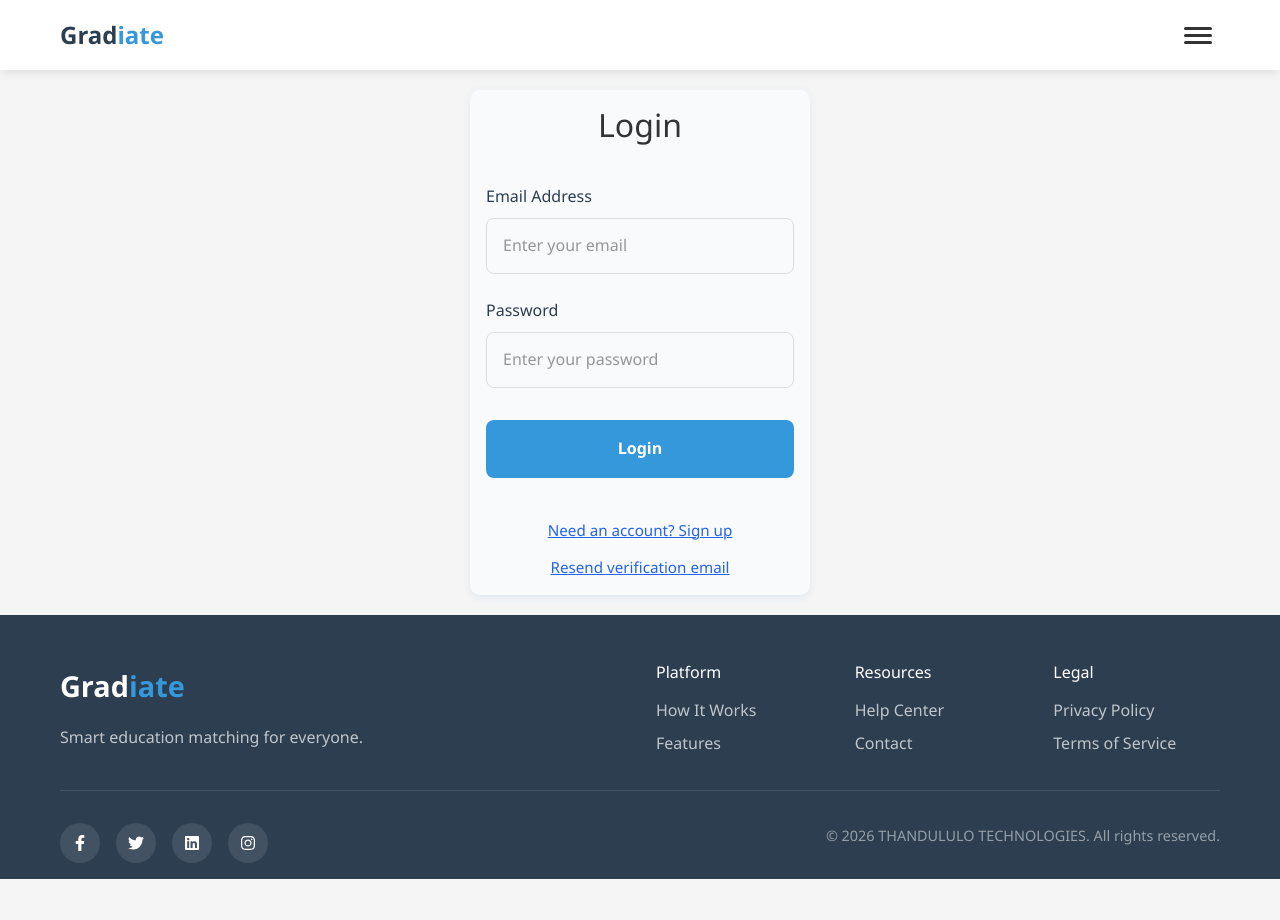
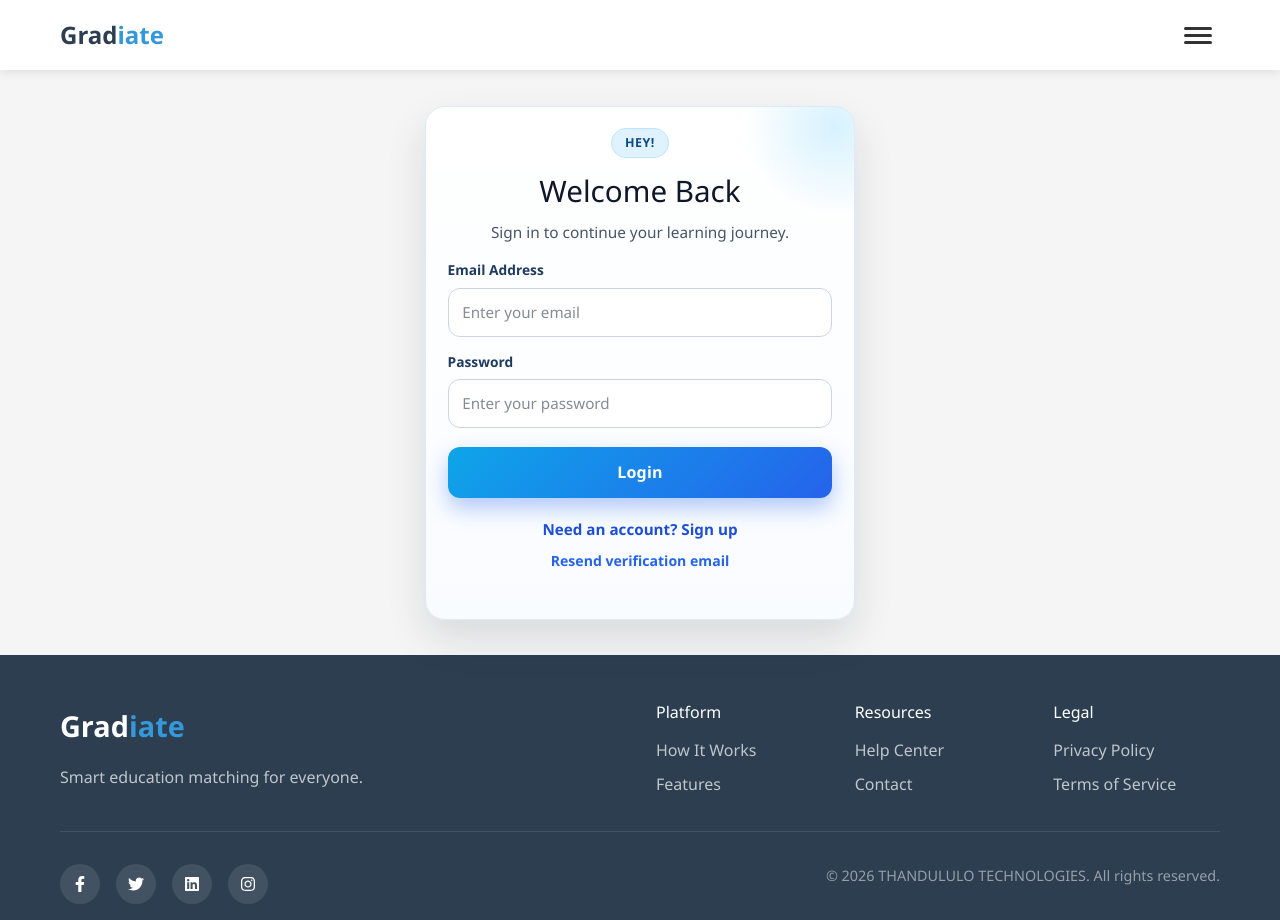
Before and after one commit to 25001502/Gradiate, a React (Vite) app: page /auth in a window 1280 px wide. Before the commit the page ends 879 px from the top, so only its background shows below. Built offline with nearby package versions, Linux system fonts and the light colour scheme; no server answers; the HTML template or start-up script is replaced by a standard one.

Commit message:
fixed login page

```diff
--- a/src/AuthForm.jsx
+++ b/src/AuthForm.jsx
@@ -143,20 +143,28 @@ export default function AuthForm() {
 
       {/* MAIN FORM */}
       <div
+        className="auth-shell"
         style={{
-          maxWidth: 340,
-          width: "95vw",
-          margin: "1.2rem auto",
-          padding: "1rem",
-          background: "#f8fafc",
-          borderRadius: 10,
-          boxShadow: "0 2px 8px #e0e7ef",
+          maxWidth: 430,
+          width: "94vw",
+          margin: "2.2rem auto",
+          padding: "1.35rem",
+          background: "linear-gradient(180deg, #ffffff 0%, #f9fcff 100%)",
+          borderRadius: 20,
+          border: "1px solid #dbeafe",
+          boxShadow: "0 18px 40px rgba(15, 23, 42, 0.12)",
         }}
       >
         <form className="login-form" onSubmit={handleEmailSubmit}>
-            <h2 style={{ textAlign: "center", marginBottom: 16 }}>
-              {isLogin ? "Login" : "Create Account"}
+            <div className="auth-badge">Hey! </div>
+            <h2 className="auth-title">
+              {isLogin ? "Welcome Back" : "Create Your Account"}
             </h2>
+            <p className="auth-subtitle">
+              {isLogin
+                ? "Sign in to continue your learning journey."
+                : "Join Gradiate and unlock personalized education matching."}
+            </p>
             {!isLogin && (
               <div className="form-group">
                 <label htmlFor="username">Username</label>
@@ -199,18 +207,11 @@ export default function AuthForm() {
             <button type="submit" className="btn btn-login" disabled={loading}>
               {loading ? "Please wait..." : isLogin ? "Login" : "Sign Up"}
             </button>
-            <div style={{ textAlign: "center", marginTop: "1rem" }}>
+            <div className="auth-actions">
               <button
                 onClick={() => setIsLogin(!isLogin)}
                 type="button"
-                style={{
-                  background: "none",
-                  border: "none",
-                  color: "#2563eb",
-                  cursor: "pointer",
-                  textDecoration: "underline",
-                  fontSize: "0.95rem",
-                }}
+                className="auth-link-btn"
               >
                 {isLogin
                   ? "Need an account? Sign up"
@@ -220,16 +221,7 @@ export default function AuthForm() {
                 <button
                   type="button"
                   onClick={resendVerificationEmail}
-                  style={{
-                    display: "block",
-                    margin: "0.75rem auto 0",
-                    background: "none",
-                    border: "none",
-                    color: "#2563eb",
-                    cursor: "pointer",
-                    textDecoration: "underline",
-                    fontSize: "0.95rem",
-                  }}
+                  className="auth-link-btn auth-link-btn-secondary"
                 >
                   Resend verification email
                 </button>
@@ -288,7 +280,157 @@ export default function AuthForm() {
         </div>
       </footer>
       <style>{`
+  .auth-shell {
+    position: relative;
+    overflow: hidden;
+  }
+
+  .auth-shell::before {
+    content: "";
+    position: absolute;
+    width: 180px;
+    height: 180px;
+    background: radial-gradient(circle, rgba(56, 189, 248, 0.2) 0%, rgba(56, 189, 248, 0) 70%);
+    top: -70px;
+    right: -70px;
+    pointer-events: none;
+  }
+
+  .login-form {
+    position: relative;
+    z-index: 1;
+    display: flex;
+    flex-direction: column;
+    gap: 0.85rem;
+  }
+
+  .auth-badge {
+    align-self: center;
+    background: #e0f2fe;
+    color: #0f4c81;
+    border: 1px solid #bae6fd;
+    border-radius: 999px;
+    padding: 0.25rem 0.8rem;
+    font-size: 0.78rem;
+    letter-spacing: 0.04em;
+    text-transform: uppercase;
+    font-weight: 700;
+  }
+
+  .auth-title {
+    text-align: center;
+    margin: 0.2rem 0 0;
+    font-size: 1.85rem;
+    line-height: 1.1;
+    color: #0f172a;
+  }
+
+  .auth-subtitle {
+    margin: 0;
+    text-align: center;
+    color: #475569;
+    font-size: 0.96rem;
+  }
+
+  .form-group {
+    display: flex;
+    flex-direction: column;
+    gap: 0.4rem;
+  }
+
+  .form-group label {
+    font-size: 0.86rem;
+    font-weight: 700;
+    color: #1e3a5f;
+  }
+
+  .form-group input {
+    width: 100%;
+    border: 1px solid #cbd5e1;
+    border-radius: 12px;
+    padding: 0.72rem 0.85rem;
+    font-size: 0.95rem;
+    color: #0f172a;
+    background: #ffffff;
+    transition: border-color 0.18s ease, box-shadow 0.18s ease, transform 0.18s ease;
+  }
+
+  .form-group input:focus {
+    outline: none;
+    border-color: #38bdf8;
+    box-shadow: 0 0 0 4px rgba(56, 189, 248, 0.16);
+    transform: translateY(-1px);
+  }
+
+  .btn.btn-login {
+    margin-top: 0.35rem;
+    border: 0;
+    border-radius: 12px;
+    padding: 0.78rem 1rem;
+    background: linear-gradient(135deg, #0ea5e9 0%, #2563eb 100%);
+    color: #ffffff;
+    font-weight: 700;
+    font-size: 1rem;
+    letter-spacing: 0.01em;
+    cursor: pointer;
+    box-shadow: 0 10px 22px rgba(37, 99, 235, 0.35);
+    transition: transform 0.2s ease, box-shadow 0.2s ease, filter 0.2s ease;
+  }
+
+  .btn.btn-login:hover {
+    transform: translateY(-2px);
+    filter: saturate(1.06);
+    box-shadow: 0 14px 28px rgba(37, 99, 235, 0.3);
+  }
+
+  .btn.btn-login:disabled {
+    opacity: 0.8;
+    cursor: not-allowed;
+    transform: none;
+  }
+
+  .auth-actions {
+    text-align: center;
+    margin-top: 0.35rem;
+    display: flex;
+    flex-direction: column;
+    gap: 0.45rem;
+  }
+
+  .auth-link-btn {
+    align-self: center;
+    background: none;
+    border: none;
+    color: #1d4ed8;
+    cursor: pointer;
+    font-size: 0.95rem;
+    font-weight: 600;
+    text-decoration: none;
+    border-bottom: 1px solid transparent;
+    transition: color 0.18s ease, border-color 0.18s ease;
+  }
+
+  .auth-link-btn:hover {
+    color: #1e40af;
+    border-color: #93c5fd;
+  }
+
+  .auth-link-btn-secondary {
+    font-size: 0.88rem;
+    color: #2563eb;
+  }
+
   @media (max-width: 500px) {
+    .auth-title {
+      font-size: 1.55rem;
+    }
+
+    .auth-shell {
+      margin: 1.4rem auto;
+      padding: 1rem;
+      border-radius: 16px;
+    }
+
     .login-form input,
     .login-form button {
       font-size: 0.97rem !important;
--- a/src/index.css
+++ b/src/index.css
@@ -3053,3 +3053,13 @@ body {
   20% { opacity: 1; }
   100% { opacity: 0; }
 }
+
+.hand{
+
+
+
+
+   font-size: 1.5rem;
+
+
+}
```
